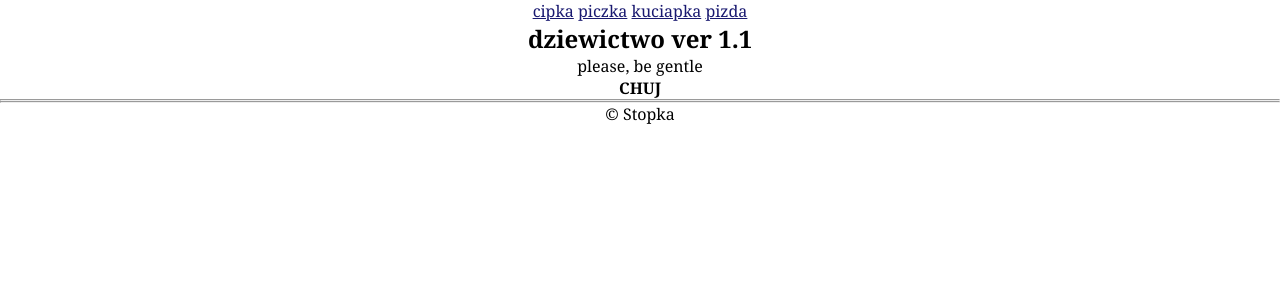
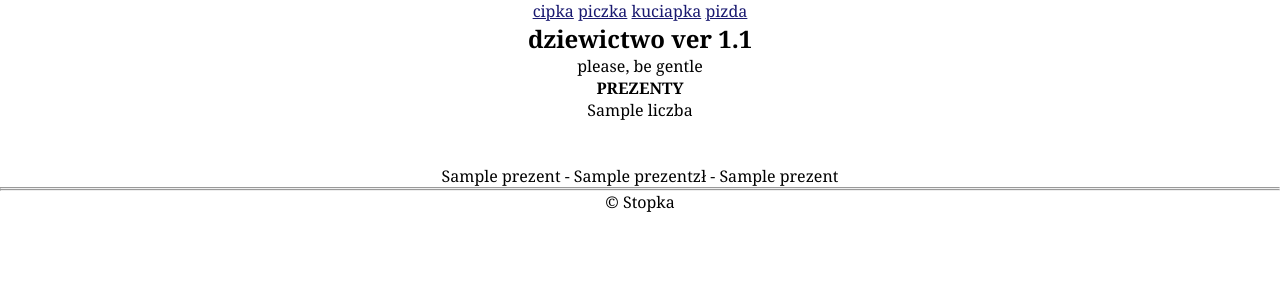
Before and after one commit to ewenement/prezenty, a Python web app: template Templates/ewas_gift_list.html in a window 1280 px wide. Shown: the top 300 px of the page. Run offline with Jinja, Linux system fonts and the light colour scheme; the template is opened without the code that fills it: most values are stand-ins (such as "Sample title", 1, 10 or a date in 2020).

Commit message:
sciaga2
a tu mamy jakies petelki w petelkach a jak bedzie ich 6mln to sie
zajebie

```diff
--- a/Static/main.css
+++ b/Static/main.css
@@ -4,7 +4,7 @@
 }
 
 body {
-    background-color:#FFFFF;
+    background-color:#FFFFFF;
     text-align: center;
     font-family: 'Cambria',serif;
 }
--- a/Templates/ewas_gift_list.html
+++ b/Templates/ewas_gift_list.html
@@ -2,6 +2,24 @@
 
 {% block body %}
 
-<h4>CHUJ</h4>
+	<h4>PREZENTY</h4>
+	<ul>
+		{% for prezent in gifts %}
+			<li>
+				{% for liczba in prezent %}
+					{{ liczba }}
+				{% endfor %}
+			</li>
+		{% endfor %}
+	</ul><BR><BR>
+	<ul>
+		{% for prezent in gifts %}
+			<li>
+					{{ prezent[1] }} - {{ prezent[2] }}zł - {{ prezent[3] }}
+
+			</li>
+		{% endfor %}
+	</ul>
+
 
 {% endblock %}
```
